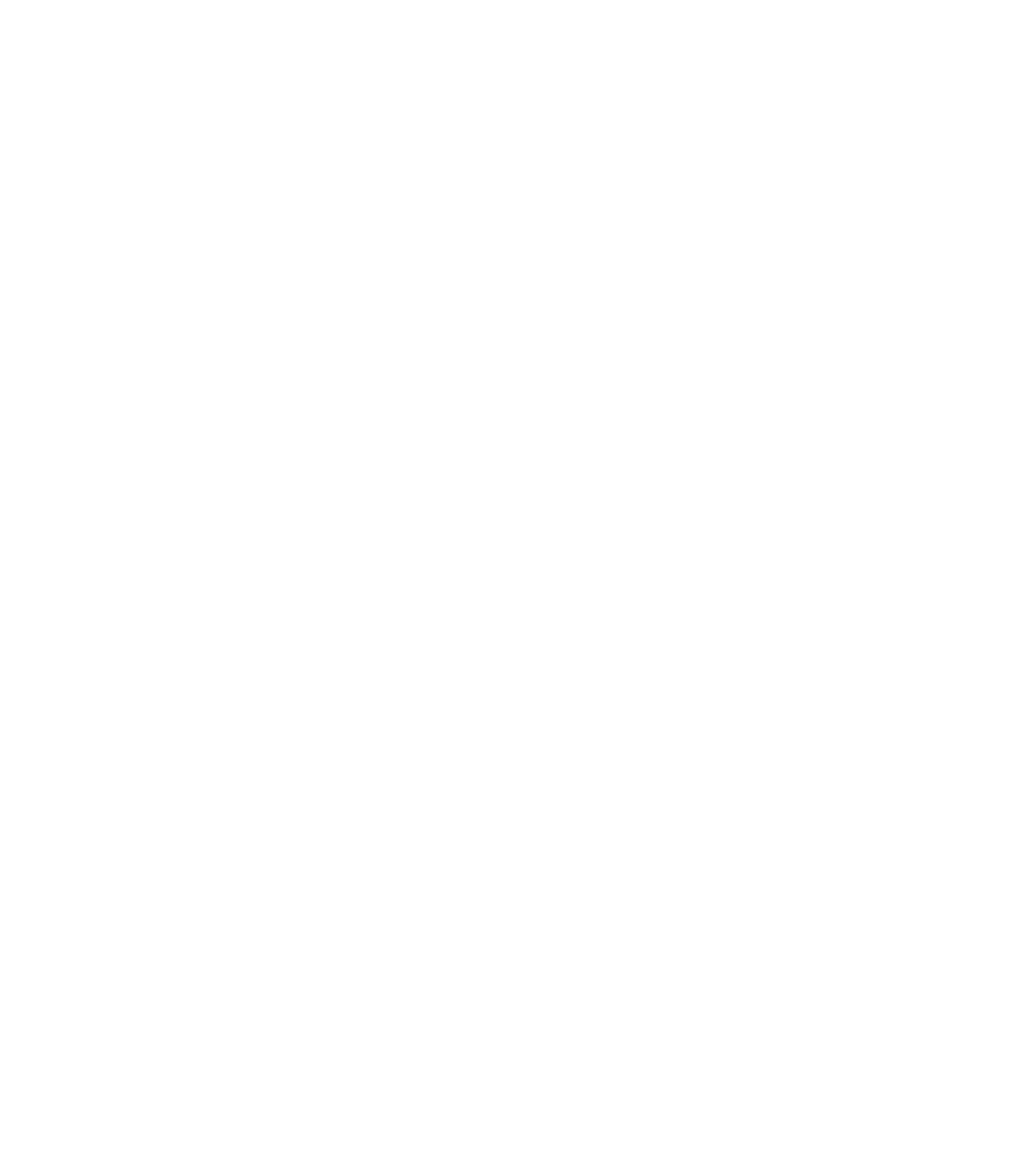
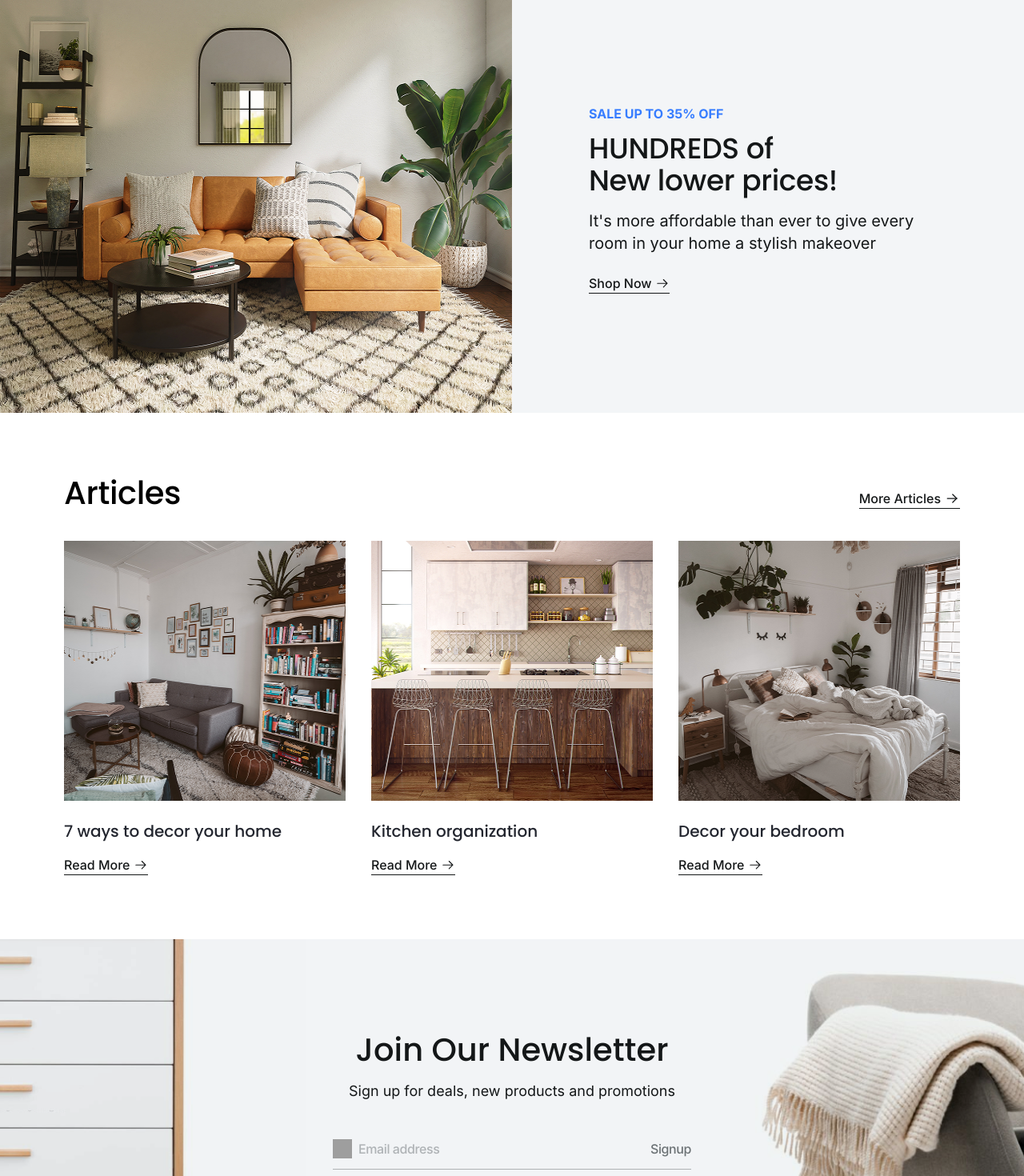
Before and after one commit to Hamiiiidreza/Home-Style, a React (Vite) app: page / in a window 1280 px wide. Shown: the part 2557-4027 px from the top of the page at 80% size. Before the commit the page ends 2541 px from the top, so only its background shows below. Built offline with nearby package versions, Linux system fonts and the light colour scheme; grey boxes are pictures that could not be loaded.

Commit message:
feat: integrate new modules into home page

```diff
--- a/src/pages/home/home.jsx
+++ b/src/pages/home/home.jsx
@@ -6,6 +6,9 @@
 import CategorySection from '../../components/templates/category-section/category-section';
 import ProductSection from '../../components/modules/product-section/product-section';
 import ServicesSection from '../../components/modules/services-section/services-section';
+import SaleBanner from '../../components/modules/sale-banner/sale-banner';
+import BlogSection from '../../components/modules/blog-section/blog-section';
+import Newsletter from '../../components/modules/news-letter/news-letter';
 
 
 function Home() {
@@ -18,6 +21,9 @@
       <CategorySection />
       <ProductSection />
       <ServicesSection />
+      <SaleBanner />
+      <BlogSection />
+      <Newsletter />
     </div>
   )
 }
```
